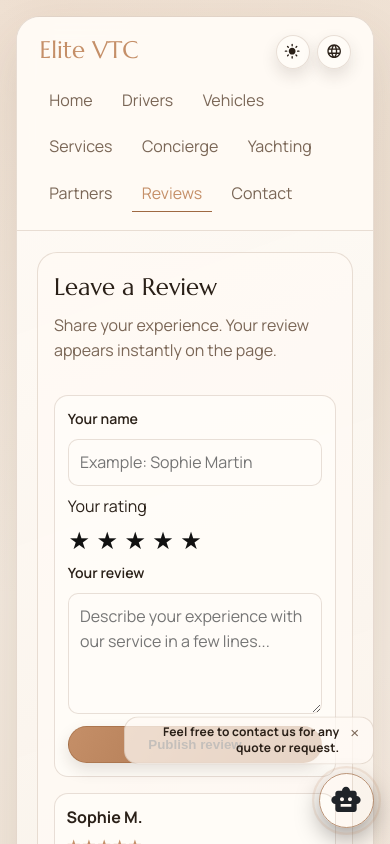
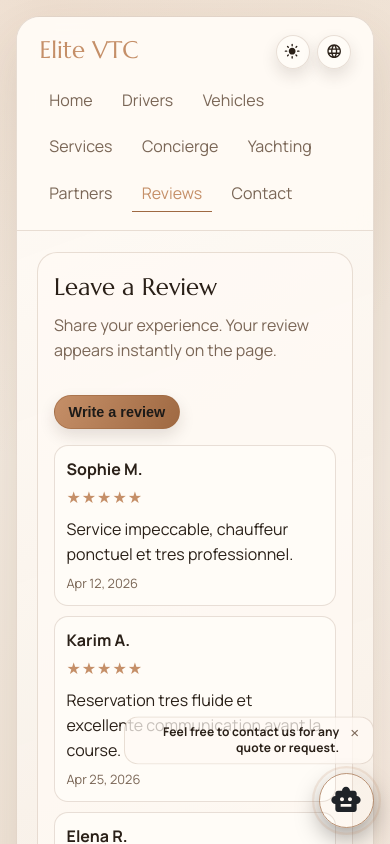
Before and after one commit to emmaallain/elite-vtc, a React (Vite) app: page /avis in a window 390 px wide. Shown: the top 844 px of the page. Built offline with nearby package versions, Linux system fonts and the light colour scheme.

Commit message:
fix (review)

```diff
--- a/src/App.css
+++ b/src/App.css
@@ -1095,6 +1095,48 @@ main {
   background: var(--card-bg);
 }
 
+.review-open-button {
+  width: fit-content;
+  max-width: 100%;
+  justify-content: center;
+  font-size: 0.9rem;
+  font-weight: 600;
+  padding: 0.5rem 0.85rem;
+}
+
+.review-dialog-overlay {
+  position: fixed;
+  inset: 0;
+  z-index: 1100;
+  background: rgba(20, 16, 13, 0.56);
+  display: grid;
+  place-items: center;
+  padding: 1rem;
+}
+
+.review-dialog {
+  width: min(640px, 94vw);
+  border: 1px solid var(--line);
+  border-radius: 16px;
+  background: var(--card-bg);
+  padding: 1rem;
+  box-shadow:
+    0 24px 44px rgba(14, 11, 9, 0.35),
+    0 2px 0 rgba(255, 255, 255, 0.06);
+}
+
+.review-dialog h3 {
+  margin: 0 0 0.7rem;
+  font-size: 1.12rem;
+}
+
+.review-dialog-actions {
+  display: flex;
+  justify-content: flex-end;
+  gap: 0.45rem;
+  margin-top: 0.2rem;
+}
+
 .reviews-form label {
   font-size: 0.88rem;
   font-weight: 600;
@@ -1127,8 +1169,8 @@ main {
 .review-star-button {
   border: 0;
   background: transparent;
-  color: color-mix(in srgb, var(--copper-soft) 72%, var(--line));
-  font-size: 1.5rem;
+  color: color-mix(in srgb, var(--copper-soft) 88%, var(--line));
+  font-size: 1.35rem;
   line-height: 1;
   padding: 0.05rem;
   cursor: pointer;
@@ -1136,6 +1178,14 @@ main {
 
 .review-star-button.is-active {
   color: #111111;
+}
+
+:root[data-theme='dark'] .review-star-button {
+  color: color-mix(in srgb, #d9b187 90%, #ffffff);
+}
+
+:root[data-theme='dark'] .review-star-button.is-active {
+  color: #ffffff;
 }
 
 .review-star-button:focus-visible {
@@ -2142,6 +2192,20 @@ main {
     justify-content: center;
   }
 
+  .review-open-button {
+    width: fit-content;
+    max-width: 100%;
+  }
+
+  .review-dialog {
+    padding: 0.82rem;
+  }
+
+  .review-dialog-actions {
+    display: grid;
+    grid-template-columns: 1fr;
+  }
+
   .review-card {
     padding: 0.72rem;
   }
--- a/src/pages/ReviewsPage.jsx
+++ b/src/pages/ReviewsPage.jsx
@@ -48,6 +48,7 @@ export function ReviewsPage() {
   const { t, language } = useTranslation()
   const { isAdmin } = useAdmin()
   const [reviews, setReviews] = useState([])
+  const [isReviewDialogOpen, setIsReviewDialogOpen] = useState(false)
   const [name, setName] = useState('')
   const [message, setMessage] = useState('')
   const [rating, setRating] = useState(5)
@@ -82,6 +83,21 @@ export function ReviewsPage() {
     localStorage.setItem(STORAGE_KEY, JSON.stringify(reviews))
   }, [reviews])
 
+  useEffect(() => {
+    if (!isReviewDialogOpen) {
+      return undefined
+    }
+
+    const handleKeyDown = (event) => {
+      if (event.key === 'Escape') {
+        setIsReviewDialogOpen(false)
+      }
+    }
+
+    document.addEventListener('keydown', handleKeyDown)
+    return () => document.removeEventListener('keydown', handleKeyDown)
+  }, [isReviewDialogOpen])
+
   const handleSubmit = (event) => {
     event.preventDefault()
 
@@ -101,13 +117,33 @@ export function ReviewsPage() {
     }
 
     setReviews((current) => [review, ...current])
+    setName('')
     setMessage('')
     setRating(5)
+    setIsReviewDialogOpen(false)
   }
 
   const handleDeleteReview = (reviewId) => {
     setReviews((current) => current.filter((review) => review.id !== reviewId))
   }
+
+  const reviewOpenLabel =
+    language === 'fr'
+      ? 'Laisser un avis'
+      : language === 'ru'
+        ? 'Оставить отзыв'
+        : language === 'ar'
+          ? 'أضف رأيك'
+          : 'Write a review'
+
+  const reviewDialogTitle =
+    language === 'fr'
+      ? 'Votre avis'
+      : language === 'ru'
+        ? 'Ваш отзыв'
+        : language === 'ar'
+          ? 'رأيك'
+          : 'Your review'
 
   return (
     <section className="panel reviews-panel">
@@ -115,6 +151,29 @@ export function ReviewsPage() {
         title={t.sections.reviews}
         subtitle={t.pages.reviewsIntro}
       />
+
+      <button
+        type="button"
+        className="cta cta-primary review-open-button"
+        onClick={() => setIsReviewDialogOpen(true)}
+      >
+        {reviewOpenLabel}
+      </button>
+
+      {isReviewDialogOpen ? (
+        <div
+          className="review-dialog-overlay"
+          role="presentation"
+          onClick={() => setIsReviewDialogOpen(false)}
+        >
+          <section
+            className="review-dialog"
+            role="dialog"
+            aria-modal="true"
+            aria-labelledby="review-dialog-title"
+            onClick={(event) => event.stopPropagation()}
+          >
+            <h3 id="review-dialog-title">{reviewDialogTitle}</h3>
 
             <form className="reviews-form" onSubmit={handleSubmit}>
               <label htmlFor="review-name">{t.pages.reviewsNameLabel}</label>
@@ -154,10 +213,22 @@ export function ReviewsPage() {
                 required
               />
 
+              <div className="review-dialog-actions">
+                <button
+                  type="button"
+                  className="cta cta-secondary"
+                  onClick={() => setIsReviewDialogOpen(false)}
+                >
+                  {language === 'fr' ? 'Annuler' : language === 'ru' ? 'Отмена' : language === 'ar' ? 'إلغاء' : 'Cancel'}
+                </button>
                 <button type="submit" className="cta cta-primary">
                   {t.pages.reviewsSubmitCta}
                 </button>
+              </div>
             </form>
+          </section>
+        </div>
+      ) : null}
 
       <div className="reviews-list">
         {reviews.length === 0 ? (
```
Lines whose indentation alone changed are shown as unchanged.
